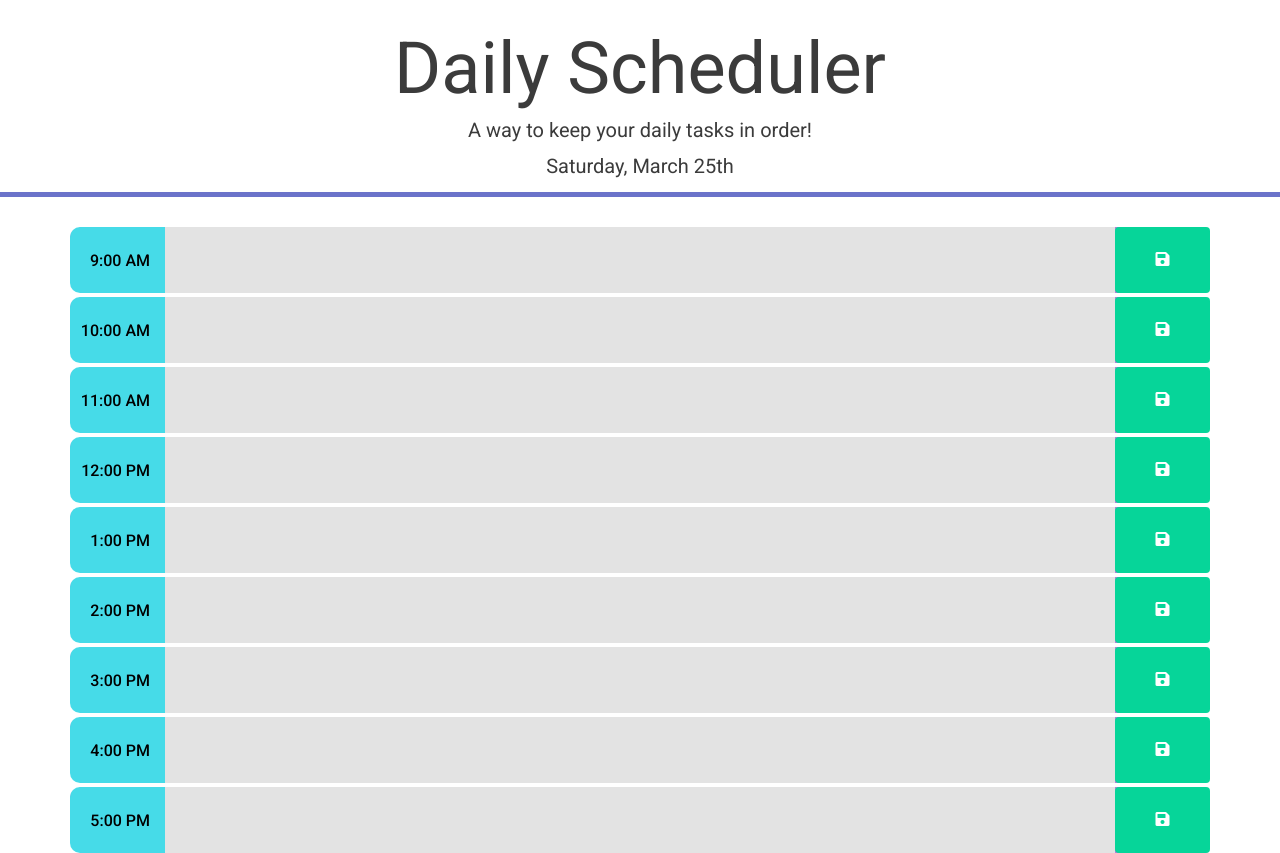
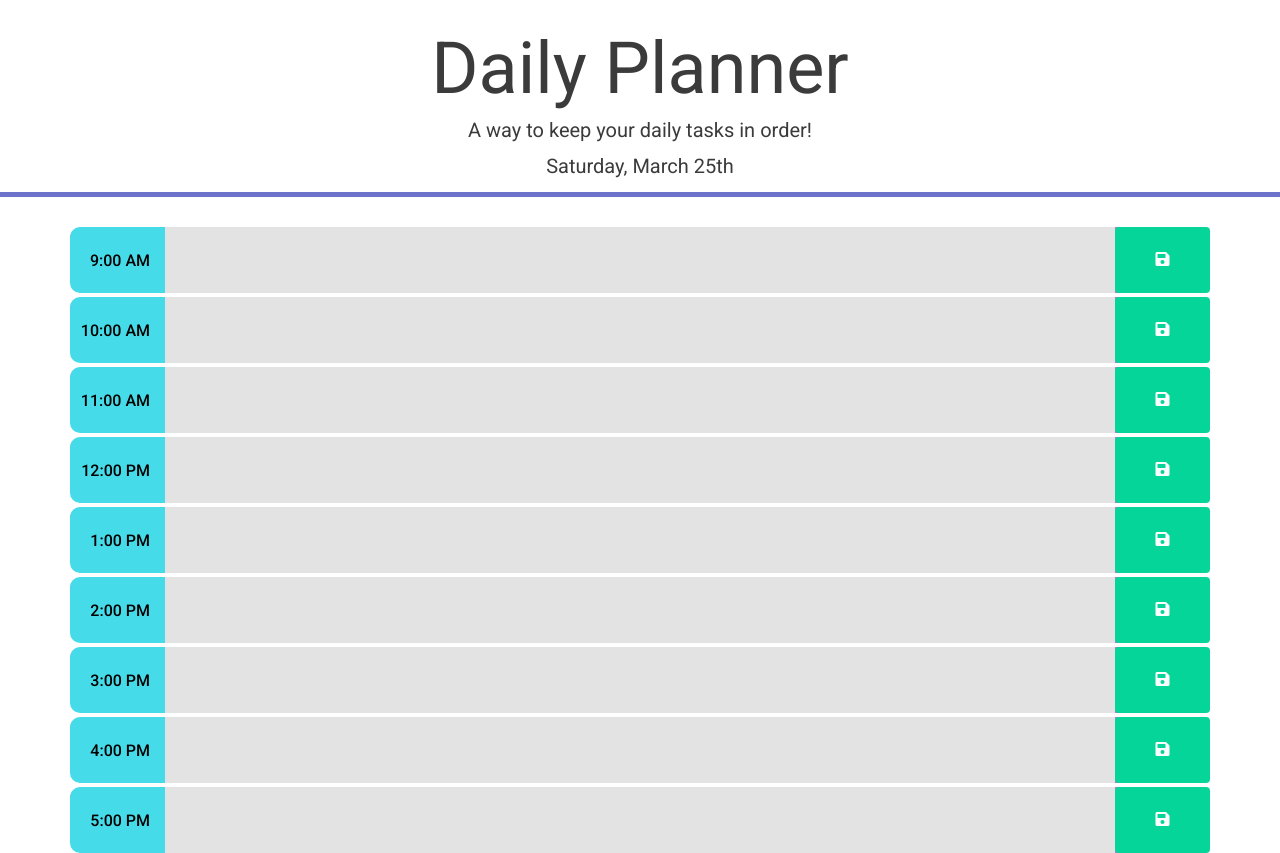
Before and after one commit to ccvuong/Work-Day-Scheduler, a plain HTML site: page index.html in a window 1280 px wide. Drawn offline with nearby package versions, Linux system fonts and the light colour scheme.

Commit message:
updated html

```diff
--- a/index.html
+++ b/index.html
@@ -11,13 +11,13 @@
   <link rel="stylesheet" href="https://use.fontawesome.com/releases/v5.8.1/css/all.css" integrity="sha384-50oBUHEmvpQ+1lW4y57PTFmhCaXp0ML5d60M1M7uH2+nqUivzIebhndOJK28anvf" crossorigin="anonymous">
 
   <link rel="stylesheet" href="assets\style.css">
-  <title>Daily Scheduler</title>
+  <title>Daily Planner</title>
 </head>
 
 <body>
 
   <header class="title">
-    <h1 class="display-3">Daily Scheduler</h1>
+    <h1 class="display-3">Daily Planner</h1>
     <p class="lead">A way to keep your daily tasks in order!</p>
     <p id="currentDay" class="lead"></p>
   </header>
```
